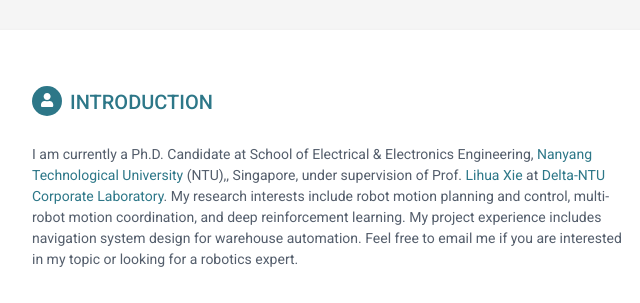
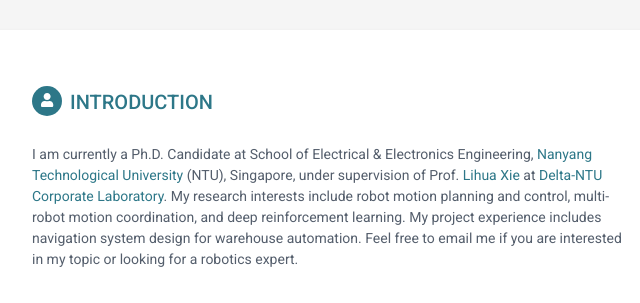
Before and after one commit to LIJUNCHENG001/LIJUNCHENG001.github.io, a plain HTML site: page index.html in a window 1280 px wide. Shown: the top 303 px of the page, 188-828 px from the left. Drawn offline with Linux system fonts and the light colour scheme; some icons are missing.

Commit message:
Update index.html

```diff
--- a/index.html
+++ b/index.html
@@ -98,7 +98,7 @@
             <section class="section summary-section">
                 <h2 class="section-title"><span class="icon-holder"><i class="fas fa-user"></i></span>Introduction</h2>
                 <div class="summary">
-                    <p>I am currently a Ph.D. Candidate at School of Electrical & Electronics Engineering, <a href="https://www.ntu.edu.sg/Pages/home.aspx">Nanyang Technological University</a> (NTU),, Singapore, under supervision of Prof. <a href="http://research.ntu.edu.sg/expertise/academicprofile/Pages/StaffProfile.aspx?ST_EMAILID=ELHXIE">Lihua Xie</a> at <a href="https://www.ntu.edu.sg/delta-ntu-cpsl">Delta-NTU Corporate Laboratory</a>.
+                    <p>I am currently a Ph.D. Candidate at School of Electrical & Electronics Engineering, <a href="https://www.ntu.edu.sg/Pages/home.aspx">Nanyang Technological University</a> (NTU), Singapore, under supervision of Prof. <a href="http://research.ntu.edu.sg/expertise/academicprofile/Pages/StaffProfile.aspx?ST_EMAILID=ELHXIE">Lihua Xie</a> at <a href="https://www.ntu.edu.sg/delta-ntu-cpsl">Delta-NTU Corporate Laboratory</a>.
 		       My research interests include robot motion planning and control, multi-robot motion coordination, and deep reinforcement learning.
 		       My project experience includes navigation system design for warehouse automation.
 		       Feel free to email me if you are interested in my topic or looking for a robotics expert. </p>
```
